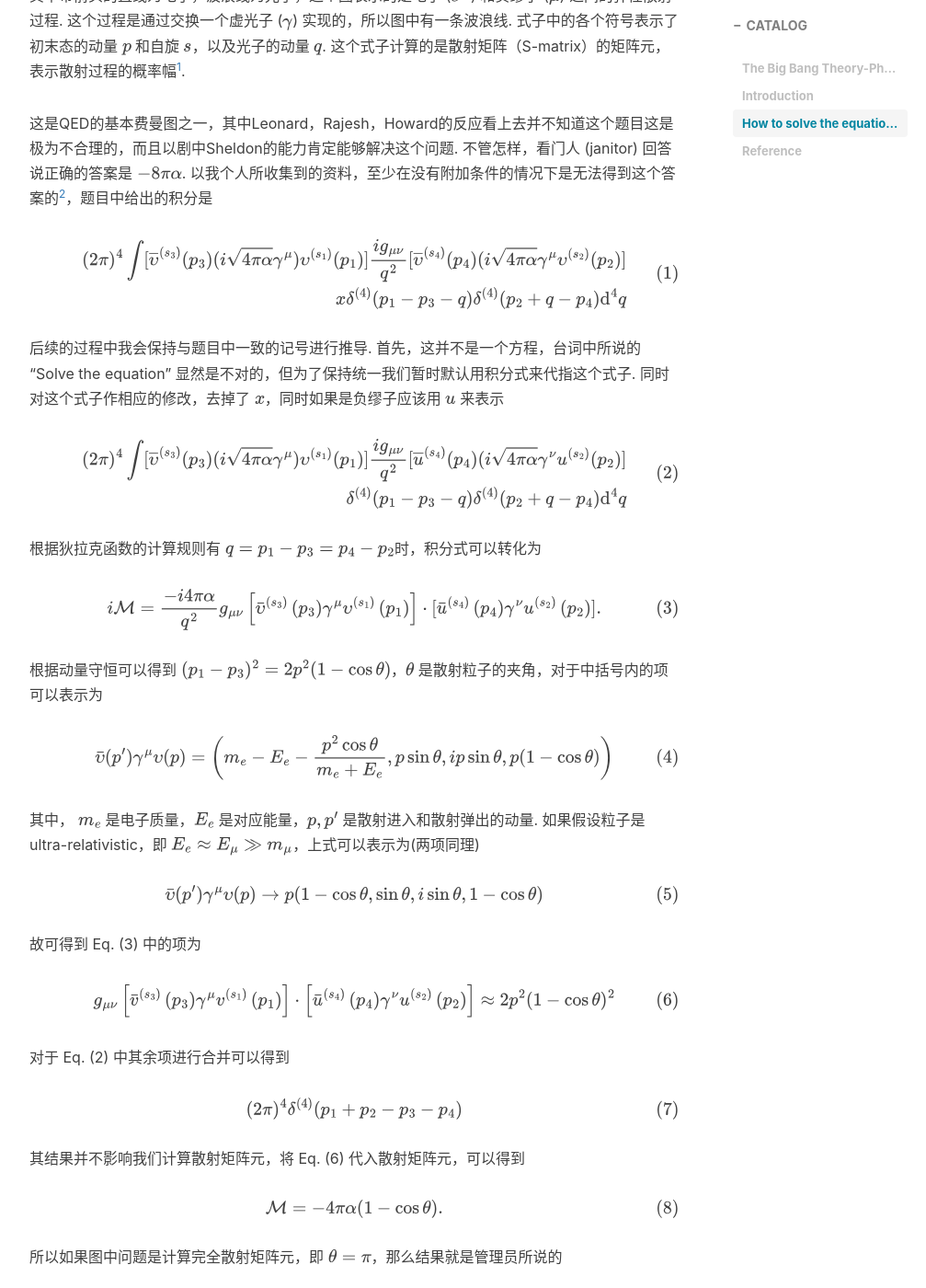
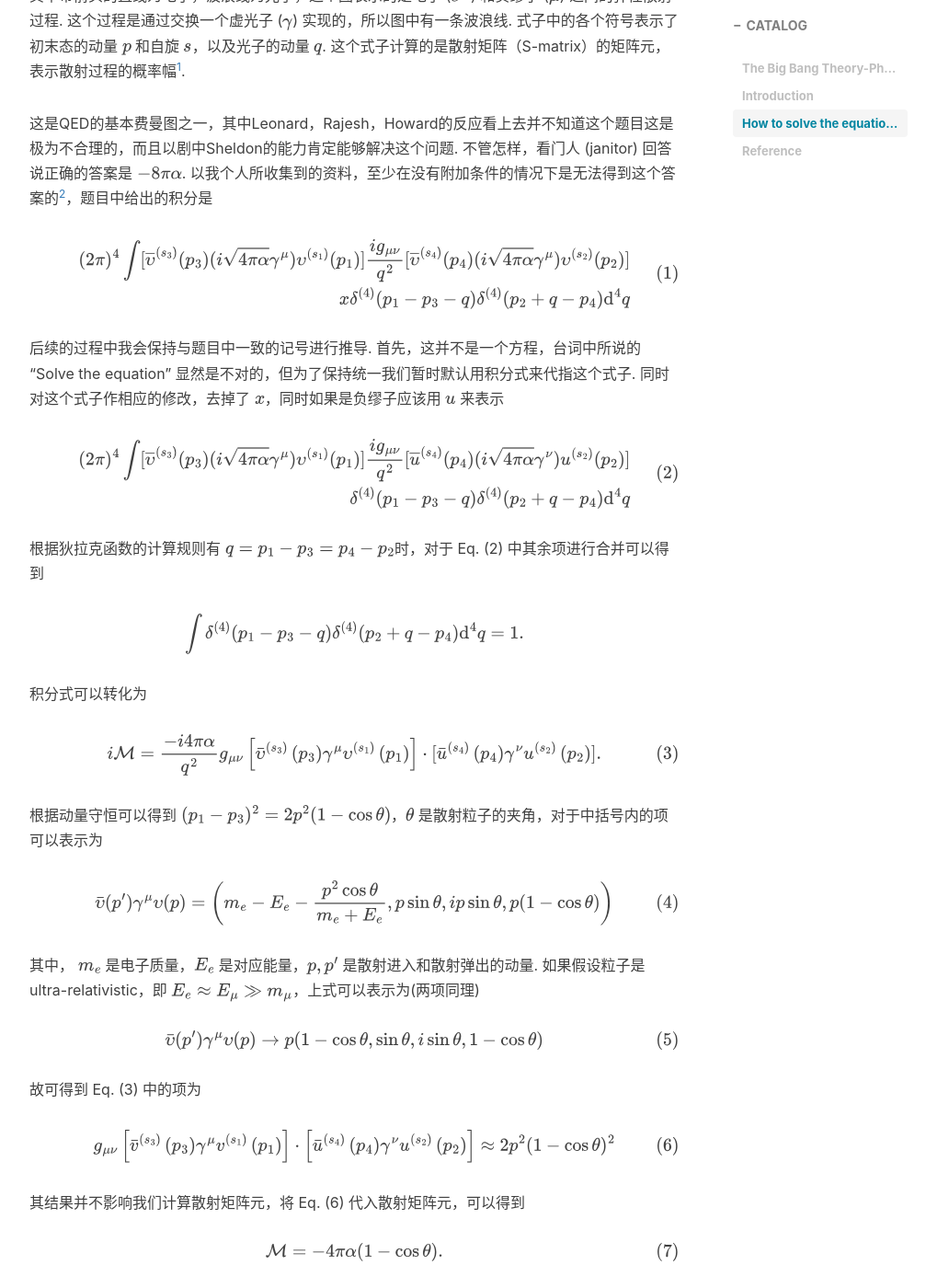
Before and after one commit to wowking2018/Old_personal_blog, a Jekyll site: the page built from _posts/2023-07-30-The Big Bang Theory-Physics Bowl Analysis.md, in a window 1280 px wide and 1400 px high, scrolled down 1391 px. Shown: the whole window at 92% size, without its empty margins (233-1240 px from the left). Built offline with Jekyll 4.4.1, drawn with Linux system fonts in a browser that asks for light colours; nearby versions of some CDN libraries; comment, search, counter and statistics services are not loaded; part of the change alters nothing that is shown.

Commit message:
Update 2023-07-30

```diff
--- a/_posts/2023-07-30-The Big Bang Theory-Physics Bowl Analysis.md
+++ b/_posts/2023-07-30-The Big Bang Theory-Physics Bowl Analysis.md
@@ -28,7 +28,7 @@ Physics Bowl 高中物理竞赛由美国物理教师协会 AAPT 主办，试题
 $$
 \begin{equation}
     \begin{aligned}
-        (2\pi)^4\int[\overline{\upsilon}^{(s_3)}(p_3)(i\sqrt{4\pi\alpha}\gamma^{\mu})\upsilon^{(s_1)}(p_1)]\frac{ig_{\mu\nu}}{q^{2}}[\overline{\upsilon}^{(s_4)}(p_4)(i\sqrt{4\pi\alpha}\gamma^{\mu}\upsilon^{(s_2)}(p_2)] \\
+        (2\pi)^4\int[\overline{\upsilon}^{(s_3)}(p_3)(i\sqrt{4\pi\alpha}\gamma^{\mu})\upsilon^{(s_1)}(p_1)]\frac{ig_{\mu\nu}}{q^{2}}[\overline{\upsilon}^{(s_4)}(p_4)(i\sqrt{4\pi\alpha}\gamma^{\mu})\upsilon^{(s_2)}(p_2)] \\
         x\delta^{(4)}(p_1-p_3-q)\delta^{(4)}(p_2+q-p_4)\mathrm{d}^4q
     \end{aligned}
 \end{equation}
@@ -39,13 +39,19 @@ $$
 $$
 \begin{equation}
     \begin{aligned}
-        (2\pi)^4\int[\overline{\upsilon}^{(s_3)}(p_3)(i\sqrt{4\pi\alpha}\gamma^{\mu})\upsilon^{(s_1)}(p_1)]\frac{ig_{\mu\nu}}{q^{2}}[\overline{u}^{(s_4)}(p_4)(i\sqrt{4\pi\alpha}\gamma^{\nu}u^{(s_2)}(p_2)]  \\
+        (2\pi)^4\int[\overline{\upsilon}^{(s_3)}(p_3)(i\sqrt{4\pi\alpha}\gamma^{\mu})\upsilon^{(s_1)}(p_1)]\frac{ig_{\mu\nu}}{q^{2}}[\overline{u}^{(s_4)}(p_4)(i\sqrt{4\pi\alpha}\gamma^{\nu})u^{(s_2)}(p_2)]  \\
         \delta^{(4)}(p_1-p_3-q)\delta^{(4)}(p_2+q-p_4)\mathrm{d}^4q
     \end{aligned}
 \end{equation}
 $$
 
-根据狄拉克函数的计算规则有 $q = p_1- p_3 = p_4- p_2$时，积分式可以转化为
+根据狄拉克函数的计算规则有 $q = p_1- p_3 = p_4- p_2$时，对于 Eq. (2) 中其余项进行合并可以得到
+
+$$
+\int \delta^{(4)}(p_1-p_3-q)\delta^{(4)}(p_2+q-p_4)\mathrm{d}^4q = 1.
+$$
+
+积分式可以转化为
 
 $$
 \begin{equation}
@@ -77,14 +83,6 @@ $$
 \end{equation}
 $$
 
-对于 Eq. (2) 中其余项进行合并可以得到
-
-$$
-\begin{equation}
-    (2\pi)^{4}\delta^{(4)}(p_{1}+p_{2}-p_{3}-p_{4})
-\end{equation}
-$$
-
 其结果并不影响我们计算散射矩阵元，将 Eq. (6) 代入散射矩阵元，可以得到
 
 $$
```
